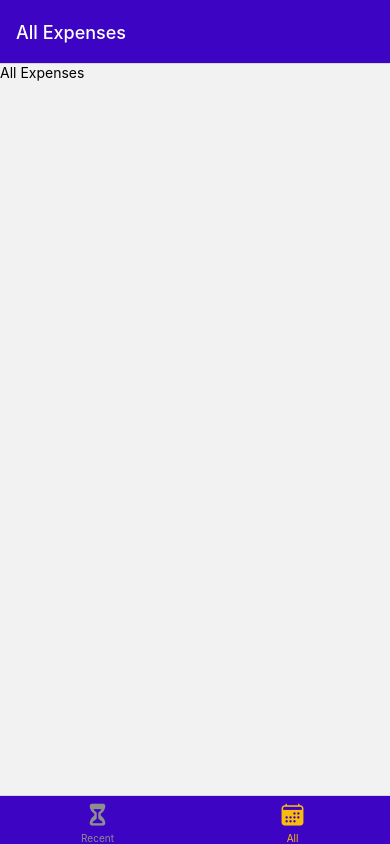
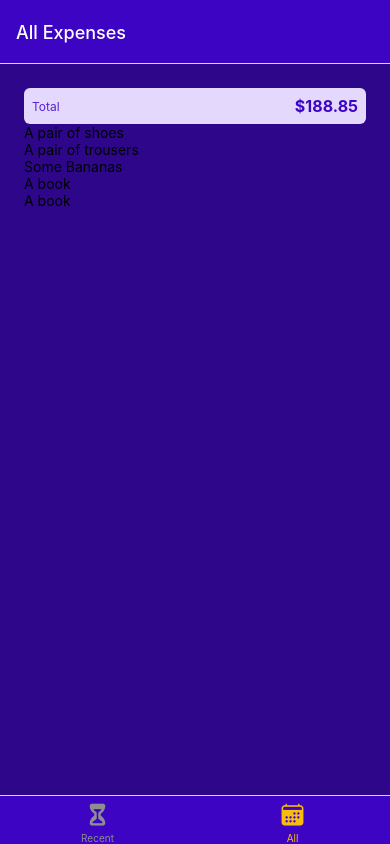
Before and after one commit to sparkandy/expense-tracker-app, a React Native app: screen /AllExpenses in a window 390 px wide. Built offline with nearby package versions, Linux system fonts and the light colour scheme.

Commit message:
Exense Summary Styling

```diff
--- a/components/ExpensesOutput/ExpensesList.js
+++ b/components/ExpensesOutput/ExpensesList.js
@@ -1,8 +1,16 @@
-import { StyleSheet, FlatList } from "react-native";
+import { StyleSheet, FlatList, Text } from "react-native";
 
-function ExpensesList() {
+function renderExpenseItem(itemData){
+    return <Text>{itemData.item.description}</Text>;
+}
+
+
+function ExpensesList({expenses}) {
   return (
-    <FlatList />
+    <FlatList data={expenses}
+        renderItem={renderExpenseItem}
+        keyExtractor={(item) => item.id}
+    />
   );
 }
 
--- a/components/ExpensesOutput/ExpensesOutput.js
+++ b/components/ExpensesOutput/ExpensesOutput.js
@@ -1,14 +1,47 @@
 
 import { StyleSheet, View, Text, FlatList } from 'react-native';
+import { GlobalStyles } from '../../constants/styles';
 import ExpensesList from './ExpensesList';
 import ExpensesSummary from './ExpensesSummary';
 
+const DUMMY_EXPENSES = [
+  {
+    id: "e1",
+    description: "A pair of shoes",
+    amount: 59.99,
+    date: new Date("2021-12-19"),
+  },
+  {
+    id: "e2",
+    description: "A pair of trousers",
+    amount: 89.29,
+    date: new Date("2022-01-05"),
+  },
+  {
+    id: "e3",
+    description: "Some Bananas",
+    amount: 5.99,
+    date: new Date("2021-12-01"),
+  },
+  {
+    id: "e4",
+    description: "A book",
+    amount: 14.99,
+    date: new Date("2022-02-19"),
+  },
+  {
+    id: "e5",
+    description: "A book",
+    amount: 18.59,
+    date: new Date("2022-02-18"),
+  },
+];
 
 function ExpensesOutput ({expenses, expensesPeriod}){
     return (
-      <View>
-        <ExpensesSummary expenses={expenses} periodName={expensesPeriod} />
-        <ExpensesList />
+      <View style={styles.container}>
+        <ExpensesSummary expenses={DUMMY_EXPENSES} periodName={expensesPeriod} />
+        <ExpensesList  expenses={DUMMY_EXPENSES}/>
       </View>
     );
 }
@@ -16,5 +49,9 @@
 export default ExpensesOutput;
 
 const styles = StyleSheet.create({
-
+    container: {
+        flex: 1,
+        padding: 24,
+        backgroundColor: GlobalStyles.colors.primary700,
+    }
 });
--- a/components/ExpensesOutput/ExpensesSummary.js
+++ b/components/ExpensesOutput/ExpensesSummary.js
@@ -1,4 +1,5 @@
 import { StyleSheet, View, Text } from "react-native";
+import { GlobalStyles } from "../../constants/styles";
 
 function ExpensesSummary({expenses, periodName}) {
     const expensesSum = expenses.reduce((sum, expense) => {
@@ -6,9 +7,9 @@
     }, 0);
 
   return (
-    <View>
-      <Text>{periodName}</Text>
-      <Text>${expensesSum.toFixed(2)}</Text>
+    <View style={styles.container}>
+      <Text style={styles.period}>{periodName}</Text>
+      <Text style={styles.sum}>${expensesSum.toFixed(2)}</Text>
     </View>
   );
 }
@@ -16,5 +17,21 @@
 export default ExpensesSummary;
 
 const styles = StyleSheet.create({
-
+    container:{
+        padding: 8,
+        backgroundColor: GlobalStyles.colors.primary50,
+        borderRadius: 6,
+        flexDirection: 'row',
+        justifyContent: 'space-between',
+        alignItems: 'center'
+    },
+    period: {
+        fontSize: 12,
+        color: GlobalStyles.colors.primary400,
+    },
+    sum: {
+        fontSize: 16,
+        fontWeight: 'bold',
+        color: GlobalStyles.colors.primary500
+    }
 });
--- a/screens/AllExpenses.js
+++ b/screens/AllExpenses.js
@@ -1,7 +1,8 @@
 import { Text } from 'react-native';
+import ExpensesOutput from '../components/ExpensesOutput/ExpensesOutput';
 
 function AllExpenses(){
-    return <Text>All Expenses</Text>;
+    return <ExpensesOutput expensesPeriod='Total' />;
 }
 
 
--- a/screens/RecentExpense.js
+++ b/screens/RecentExpense.js
@@ -1,7 +1,8 @@
 import { Text } from "react-native";
+import ExpensesOutput from "../components/ExpensesOutput/ExpensesOutput";
 
 function RecentExpenses() {
-  return <Text>Recent Expense</Text>;
+  return <ExpensesOutput expensesPeriod='Last 7 Days' />;;
 }
 
 export default RecentExpenses;
```
